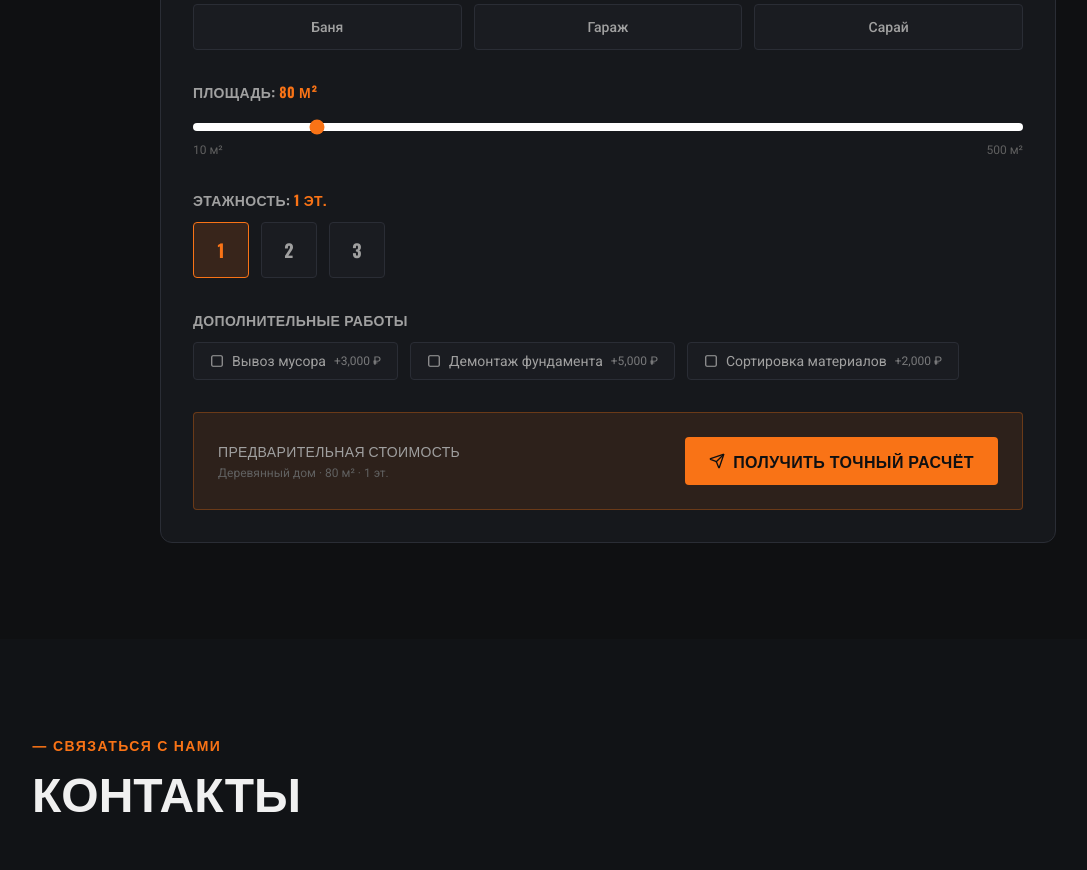
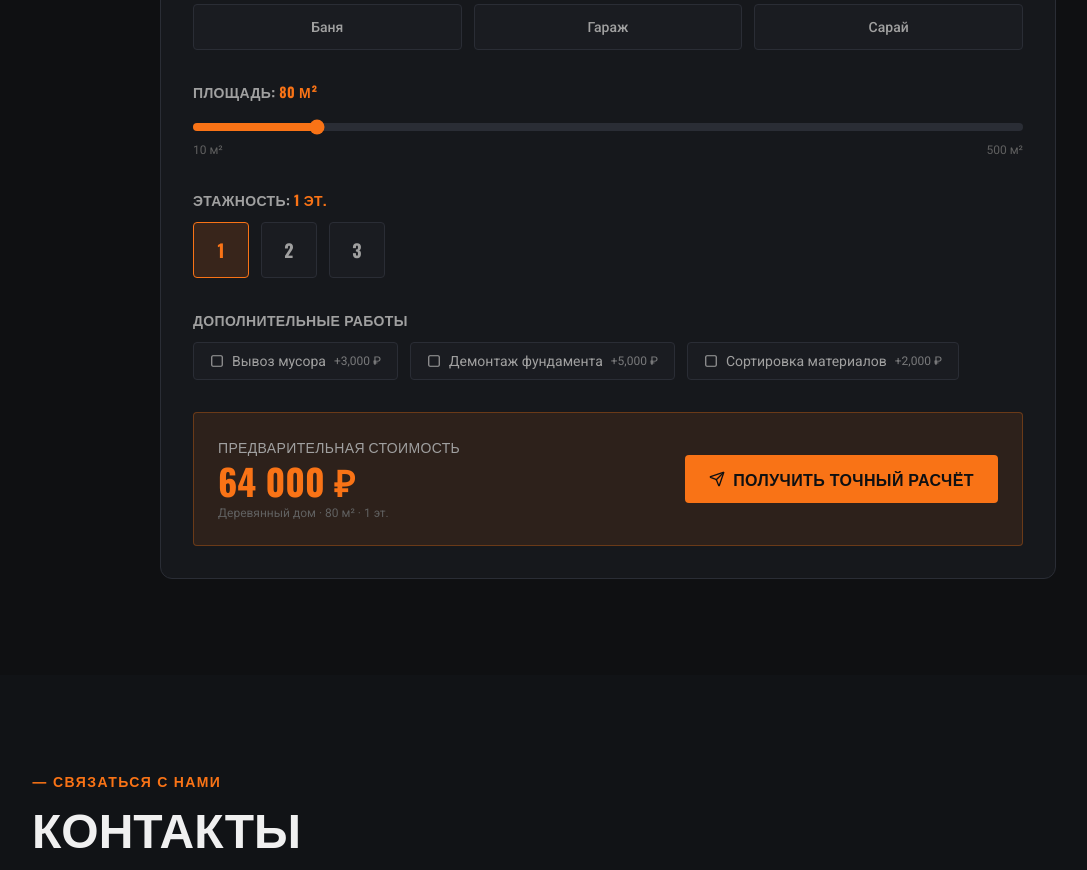
Before and after one commit to pr-poehali-dev/demolition-site-project-1, a React (Vite) app: page / in a window 1280 px wide. Shown: the part 4180-5050 px from the top of the page, without its empty margins (32-1119 px from the left). Built offline with nearby package versions, Linux system fonts and the light colour scheme.

Commit message:
feat: калькулятор стоимости с минимумом 25000

```diff
--- a/src/pages/Index.tsx
+++ b/src/pages/Index.tsx
@@ -84,8 +84,11 @@ const Index = () => {
       const e = EXTRAS.find(x => x.id === id);
       return sum + (e?.price || 0);
     }, 0);
-    return Math.max(25000, base + extraTotal);
+    const raw = base + extraTotal;
+    return Math.max(25000, raw);
   })();
+
+  const areaPercent = ((area - 10) / (500 - 10)) * 100;
 
   const toggleExtra = (id: string) => {
     setExtras(prev => prev.includes(id) ? prev.filter(x => x !== id) : [...prev, id]);
@@ -358,7 +361,10 @@ const Index = () => {
                     value={area}
                     onChange={e => setArea(Number(e.target.value))}
                     className="w-full h-2 rounded-full appearance-none cursor-pointer"
-                    style={{ accentColor: "#F97316" }}
+                    style={{
+                      accentColor: "#F97316",
+                      background: `linear-gradient(to right, #F97316 ${areaPercent}%, #2a2d35 ${areaPercent}%)`
+                    }}
                   />
                   <div className="flex justify-between text-xs mt-1" style={{ color: "#606060" }}>
                     <span>10 м²</span>
@@ -416,9 +422,12 @@ const Index = () => {
                 <div className="rounded-lg p-6 flex flex-col md:flex-row md:items-center justify-between gap-4" style={{ background: "rgba(249,115,22,0.1)", border: "1px solid rgba(249,115,22,0.3)" }}>
                   <div>
                     <div className="text-sm uppercase tracking-wide mb-1" style={{ color: "#a0a0a0", fontFamily: "Oswald, sans-serif" }}>Предварительная стоимость</div>
-                    <div className="text-4xl font-bold" style={{ fontFamily: "Oswald, sans-serif", color: "#F97316" }}></div>
+                    <div className="text-4xl font-bold transition-all duration-300" style={{ fontFamily: "Oswald, sans-serif", color: "#F97316" }}>
+                      {totalPrice.toLocaleString("ru-RU")} ₽
+                    </div>
                     <div className="text-xs mt-1" style={{ color: "#606060" }}>
                       {buildingType.label} · {area} м² · {floors} эт.
+                      {totalPrice === 25000 && <span className="ml-2 text-orange-400/70">минимальная стоимость</span>}
                     </div>
                   </div>
                   <a
```
